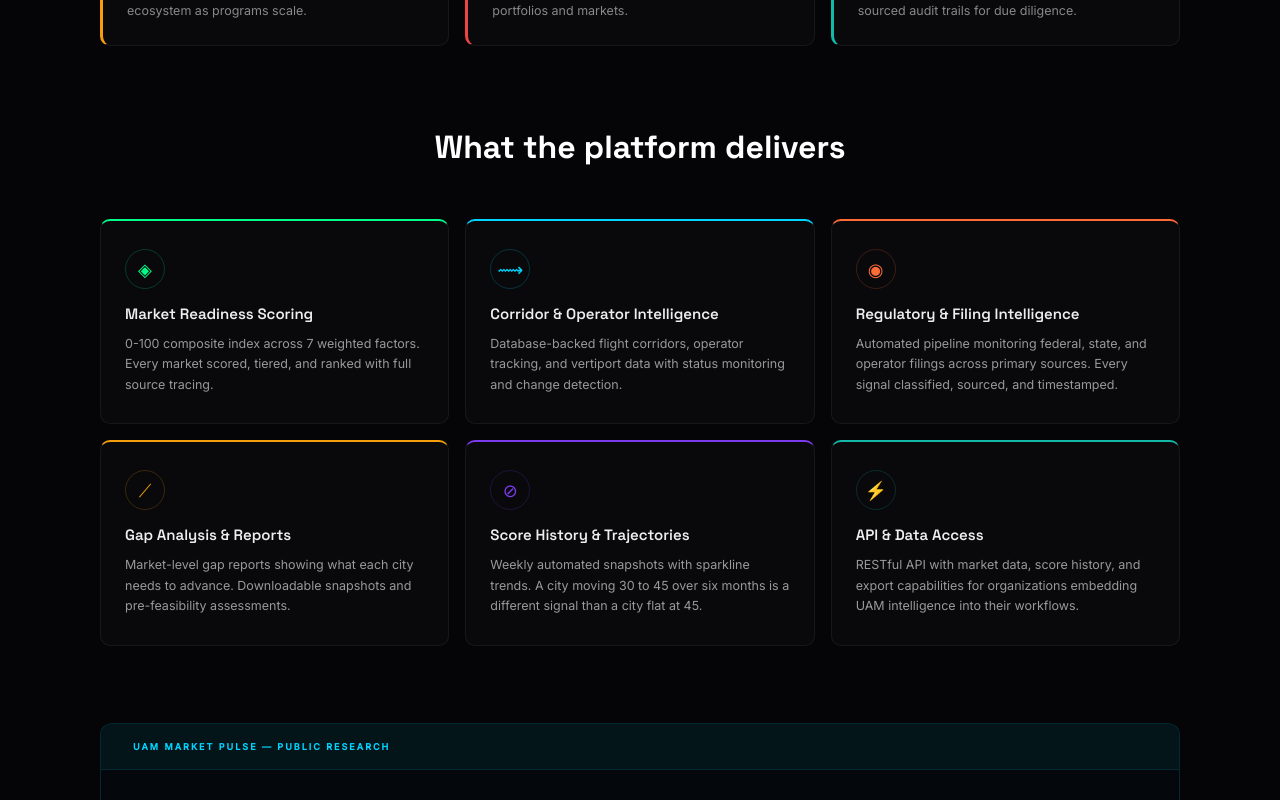
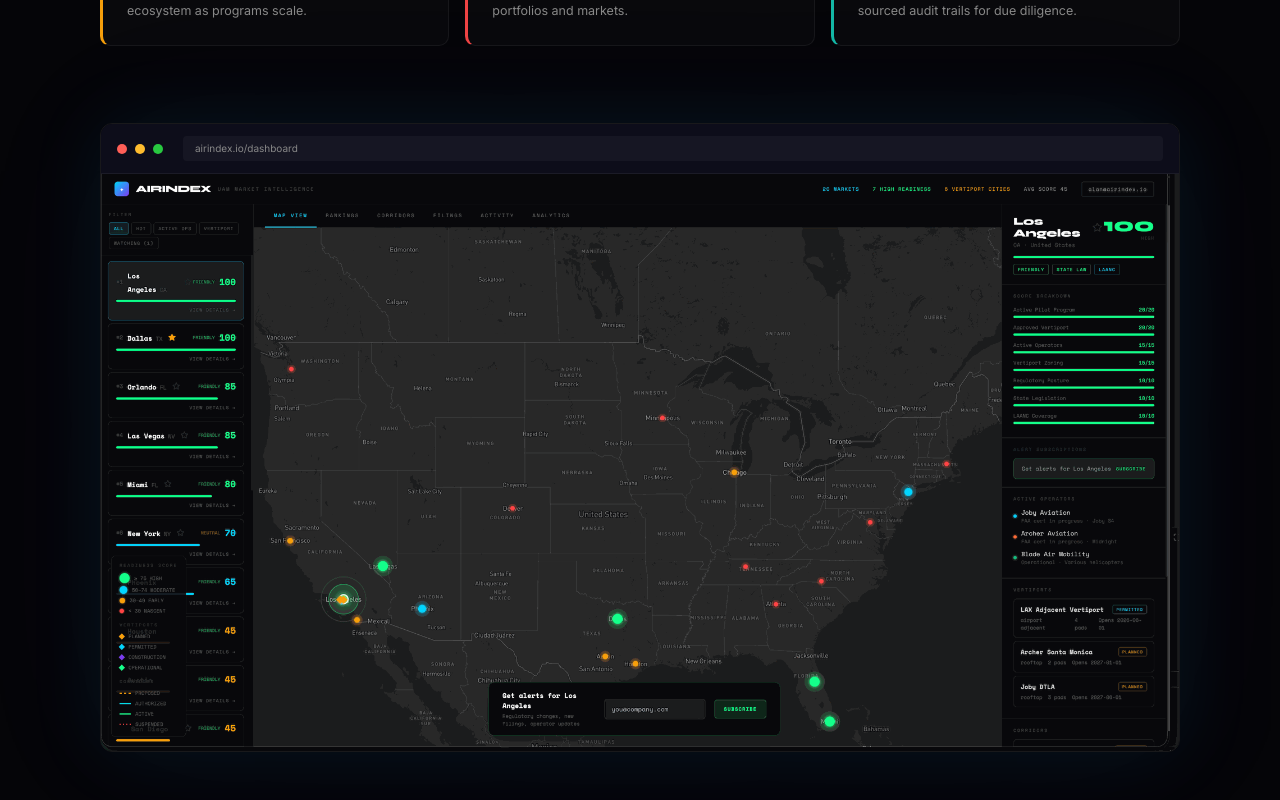
Before and after one commit to Xdrum1/airgrid, a Next.js app: page / in a window 1280 px wide. Shown: the part 1100-1900 px from the top of the page. Built offline with nearby package versions, Linux system fonts and the light colour scheme; no server answers.

Commit message:
Restore dashboard preview screenshot on homepage
Shows the platform between Who Uses and Capabilities sections.
Overlay CTA changed to "Request access to the full platform"
instead of the previous consumer "Explore the dashboard" language.

```diff
--- a/src/app/(landing)/page.tsx
+++ b/src/app/(landing)/page.tsx
@@ -1,4 +1,5 @@
 import Link from "next/link";
+import Image from "next/image";
 import { MARKET_COUNT } from "@/data/seed";
 import ScrollReveal from "@/components/landing/ScrollReveal";
 import HeroFlightPath from "@/components/landing/HeroFlightPath";
@@ -284,6 +285,84 @@ export default async function LandingPage() {
         </section>
       </ScrollReveal>
 
+      {/* ======== Dashboard Preview ======== */}
+      <ScrollReveal>
+        <section
+          style={{
+            maxWidth: 1120,
+            margin: "0 auto",
+            padding: "0 20px clamp(40px, 6vw, 80px)",
+          }}
+        >
+          <div
+            style={{
+              position: "relative",
+              borderRadius: 12,
+              overflow: "hidden",
+              border: "1px solid rgba(255,255,255,0.08)",
+              boxShadow: "0 0 80px rgba(0,212,255,0.08), 0 0 160px rgba(124,58,237,0.05)",
+            }}
+          >
+            {/* Browser chrome */}
+            <div
+              style={{
+                background: "#0d0d1a",
+                padding: "12px 16px",
+                display: "flex",
+                alignItems: "center",
+                gap: 8,
+                borderBottom: "1px solid rgba(255,255,255,0.06)",
+              }}
+            >
+              <div style={{ width: 10, height: 10, borderRadius: "50%", background: "#ff5f57" }} />
+              <div style={{ width: 10, height: 10, borderRadius: "50%", background: "#febc2e" }} />
+              <div style={{ width: 10, height: 10, borderRadius: "50%", background: "#28c840" }} />
+              <div
+                style={{
+                  flex: 1,
+                  marginLeft: 12,
+                  background: "rgba(255,255,255,0.04)",
+                  borderRadius: 4,
+                  padding: "5px 12px",
+                  fontSize: 10,
+                  color: "#888",
+                }}
+              >
+                airindex.io/dashboard
+              </div>
+            </div>
+            <Link href="/request-access" className="dashboard-preview-link" style={{ display: "block", position: "relative" }}>
+              <Image
+                src="/images/dashboard-preview.png"
+                alt="AirIndex intelligence platform — market readiness scoring across 20+ U.S. markets"
+                width={1920}
+                height={1080}
+                style={{ width: "100%", height: "auto", display: "block" }}
+                priority
+              />
+              <div className="dashboard-preview-overlay">
+                <div style={{
+                  display: "flex",
+                  flexDirection: "column",
+                  alignItems: "center",
+                  gap: 8,
+                }}>
+                  <span style={{
+                    fontFamily: "'Inter', sans-serif",
+                    fontWeight: 700,
+                    fontSize: 14,
+                    letterSpacing: "0.06em",
+                    color: "#fff",
+                  }}>
+                    Request access to the full platform &rarr;
+                  </span>
+                </div>
+              </div>
+            </Link>
+          </div>
+        </section>
+      </ScrollReveal>
+
       {/* ======== Platform Capabilities ======== */}
       <ScrollReveal>
         <section
```
